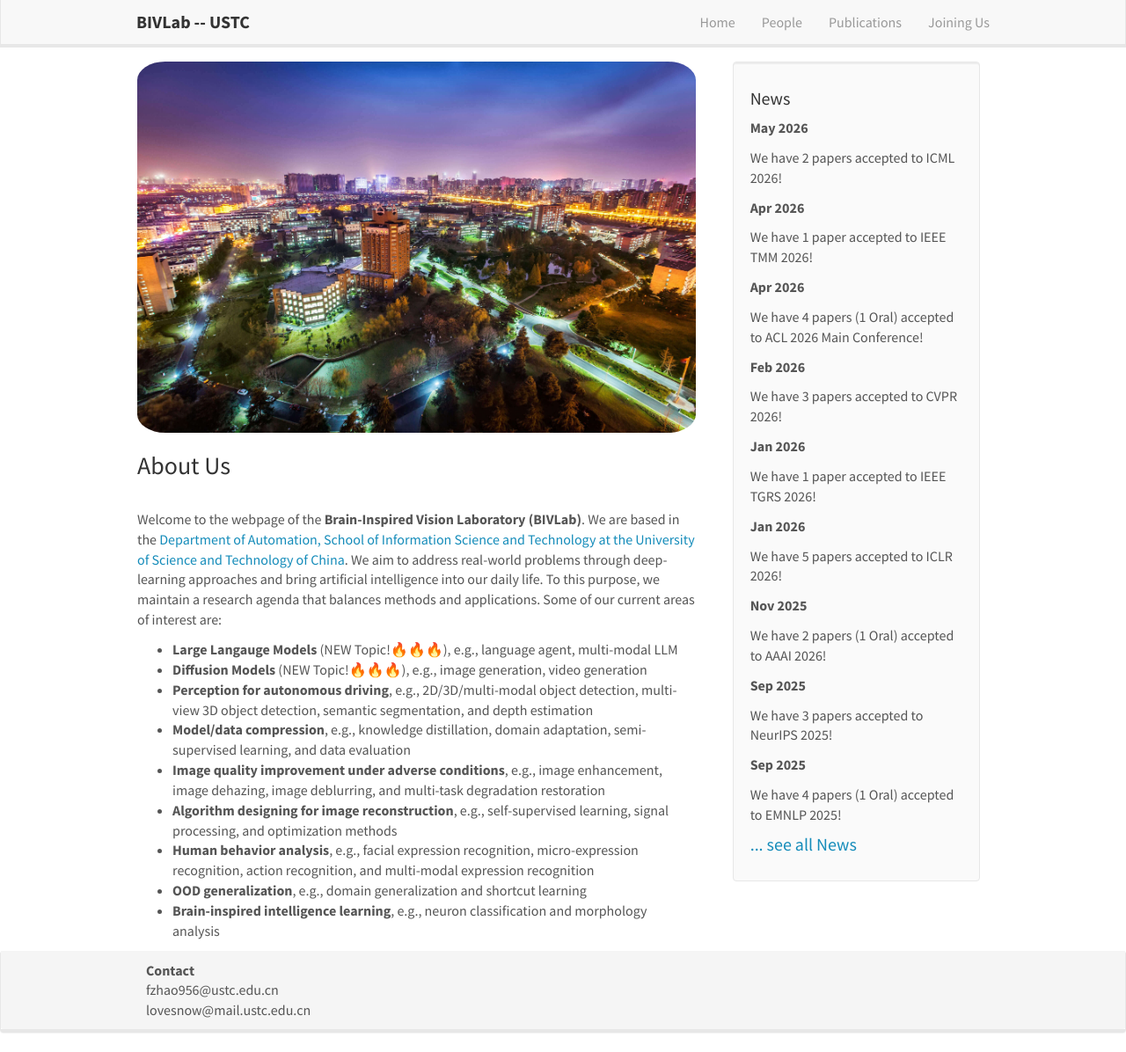
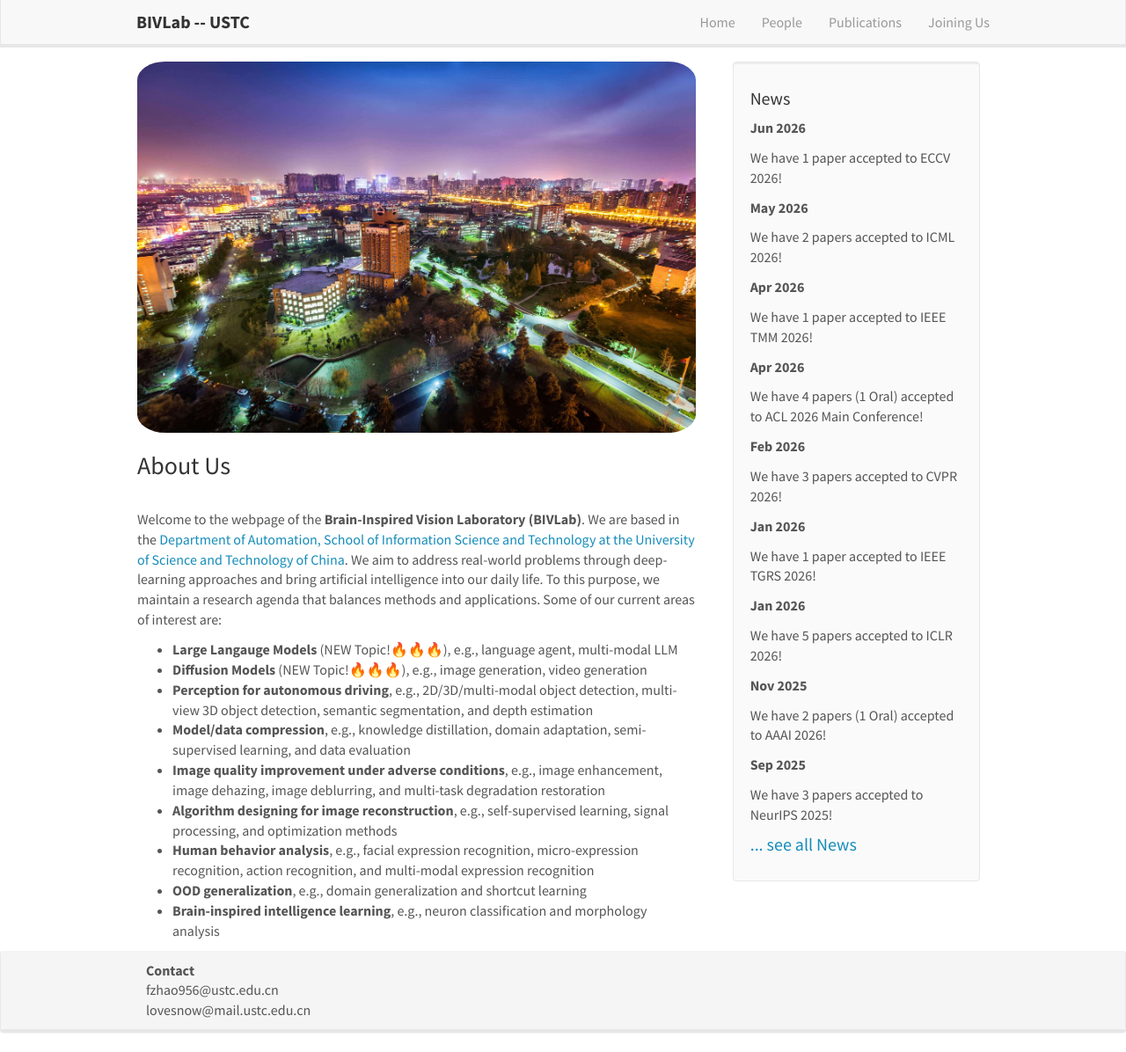
Before and after one commit to bivlab123/bivlab123.github.io, a Jekyll site: the page built from _pages/home.md, in a window 1280 px wide and 1196 px high. Shown: the whole window at 88% size. Built offline with Jekyll 4.4.1, drawn with Linux system fonts in a browser that asks for light colours; nearby versions of some CDN libraries.

Commit message:
Update news.yml

```diff
--- a/_data/news.yml
+++ b/_data/news.yml
@@ -1,3 +1,5 @@
+- date: Jun 2026
+  headline: "We have 1 paper accepted to ECCV 2026! "
 - date: May 2026
   headline: "We have 2 papers accepted to ICML 2026! "
 - date: Apr 2026
```
